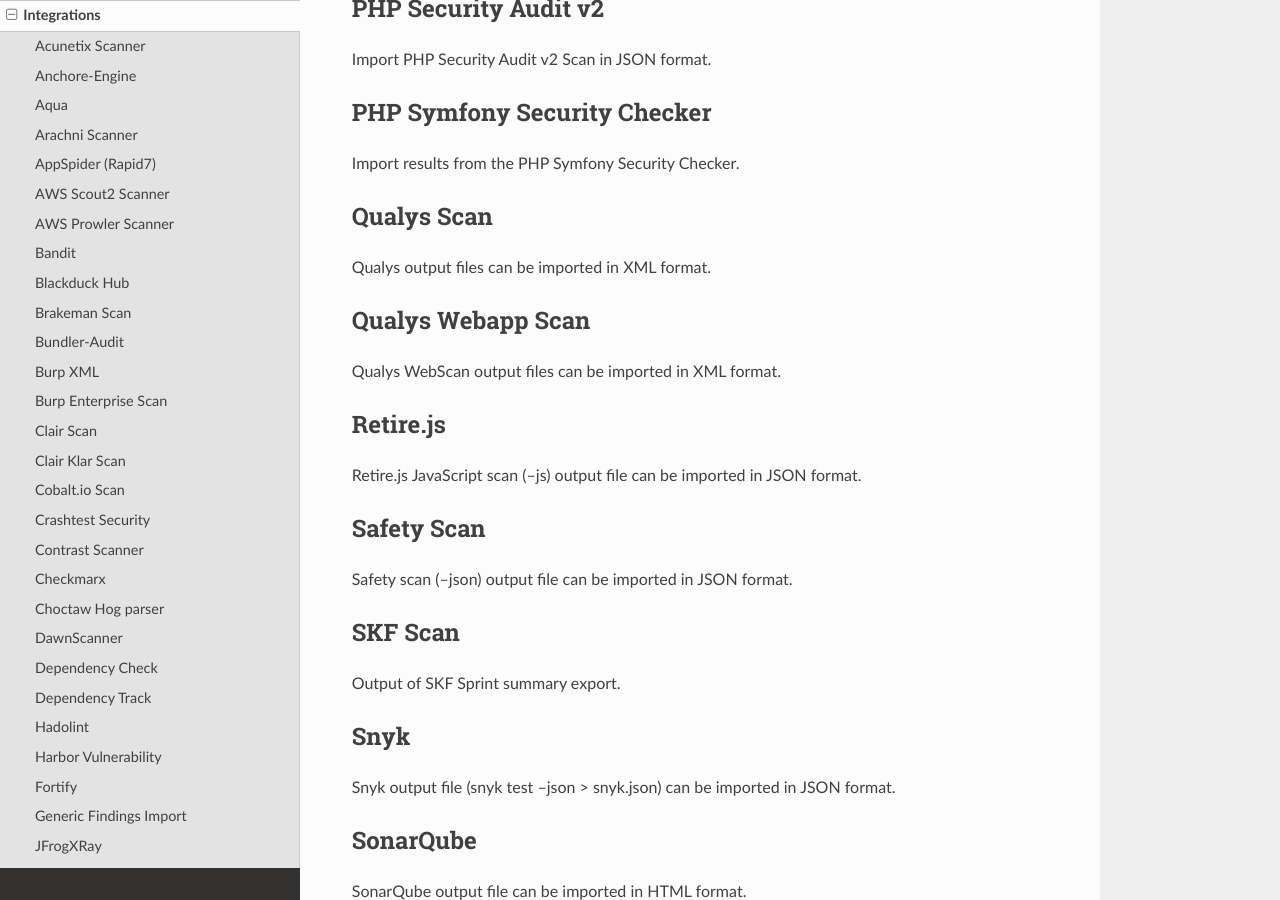
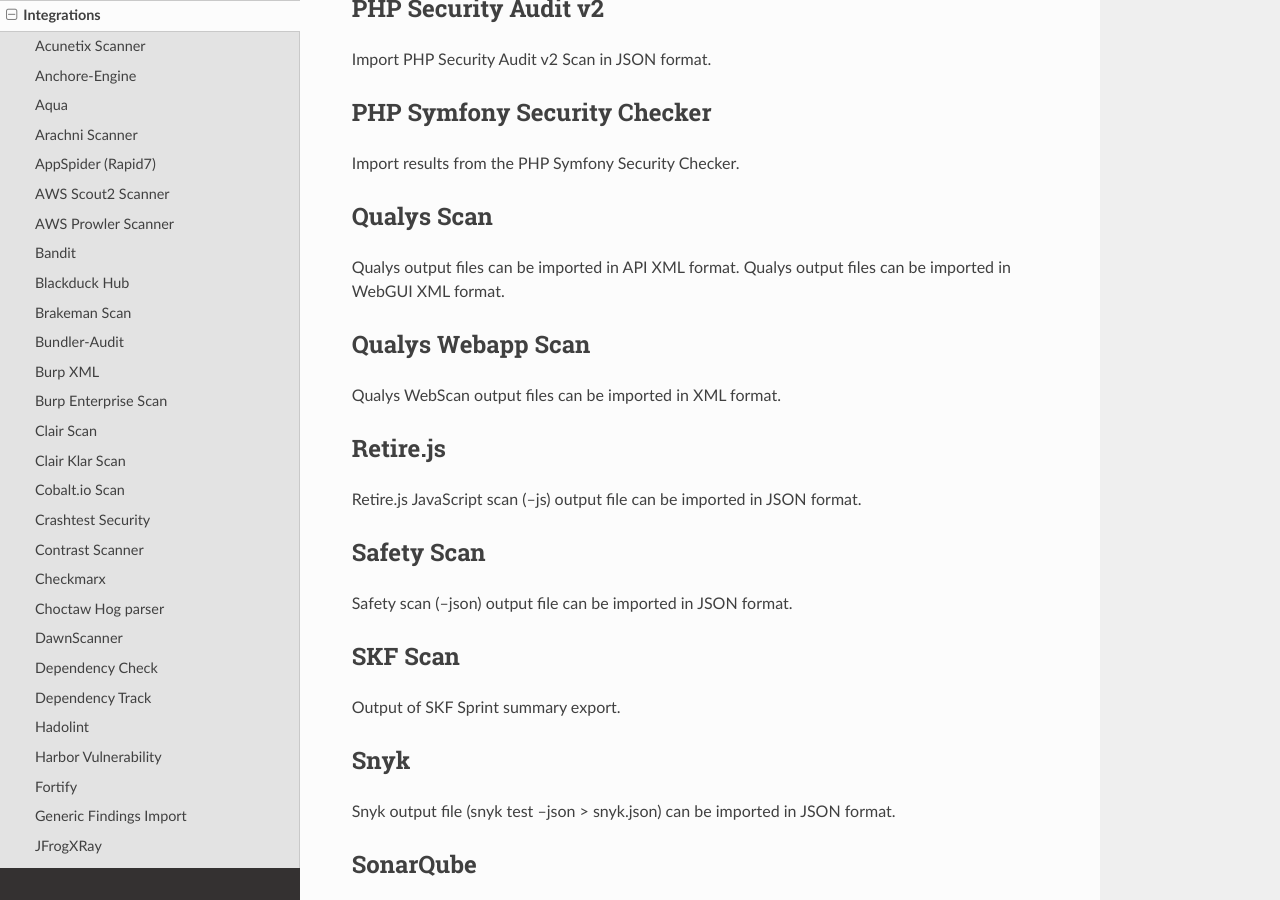
Before and after one commit to DefectDojo/Documentation, a Sphinx documentation site: the page built from docs/integrations.rst, in a window 1280 px wide and 900 px high, scrolled down 5242 px. Built offline with Sphinx 7.4.7 and the Read the Docs theme 2.0.0, drawn with Linux system fonts in a browser that asks for light colours.

Commit message:
add qualys infrascan webgui format

```diff
--- a/docs/integrations.rst
+++ b/docs/integrations.rst
@@ -203,7 +203,8 @@
 
 Qualys Scan
 -----------
-Qualys output files can be imported in XML format.
+Qualys output files can be imported in API XML format.
+Qualys output files can be imported in WebGUI XML format.
 
 Qualys Webapp Scan
 ------------------
```
